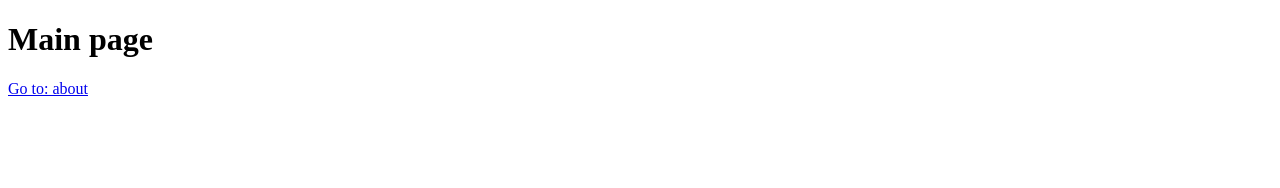
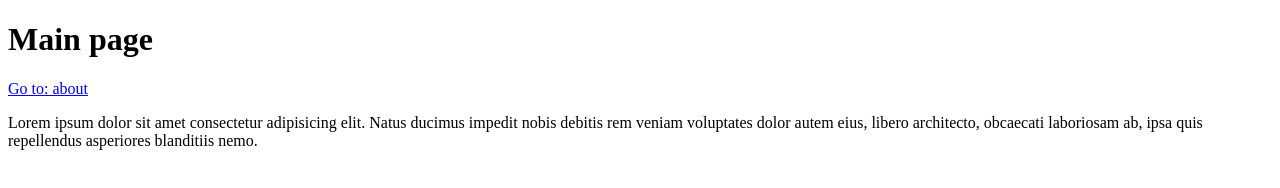
Before and after one commit to ModestaLiatuke/1-intro, a plain HTML site: page index.html in a window 1280 px wide. Drawn offline with Linux system fonts and the light colour scheme.

Commit message:
Pagrindinis turinys

```diff
--- a/index.html
+++ b/index.html
@@ -11,6 +11,8 @@
 <body>
      <h1>Main page</h1>
      <a href="./about.html">Go to: about</a>
+     <p>Lorem ipsum dolor sit amet consectetur adipisicing elit. Natus ducimus impedit nobis debitis rem veniam voluptates dolor autem eius, libero architecto, obcaecati laboriosam ab, ipsa quis repellendus asperiores blanditiis nemo.</p>
+
 
 </body>
 
```
Also changed, not shown: about.html (+0 -1 lines).
